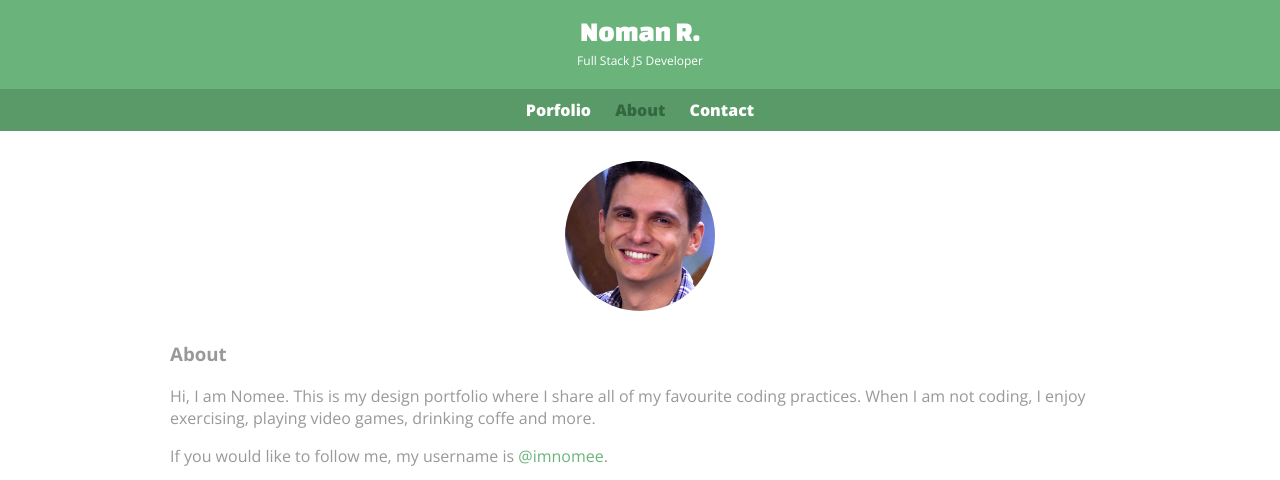
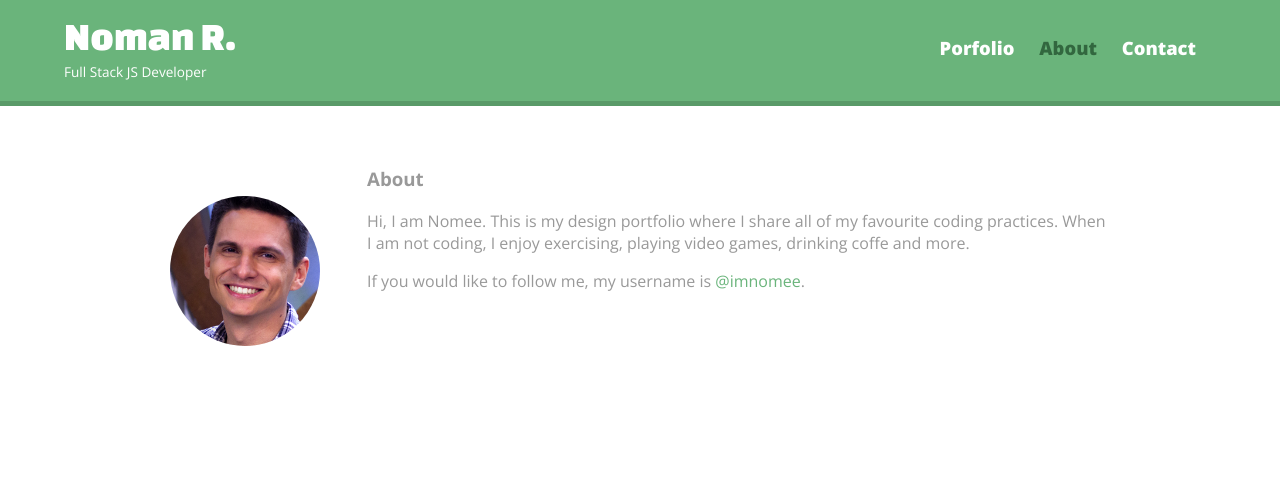
Before and after one commit to imnomee/Make-a-website, a plain HTML site: page about.html in a window 1280 px wide. Shown: the top 480 px of the page. Drawn offline with nearby package versions, Linux system fonts and the light colour scheme.

Commit message:
final and complete sample

```diff
--- a/about.html
+++ b/about.html
@@ -11,6 +11,7 @@
         />
         <link rel="stylesheet" href="css/main.css" />
         <link rel="stylesheet" href="css/responsive.css" />
+        <meta name="viewport" content="width=device-width, initial-scale=1.0" />
         <title>Noman Rafiq | Full Stack JS Developer</title>
     </head>
     <body>
--- a/css/responsive.css
+++ b/css/responsive.css
@@ -24,7 +24,46 @@
     #gallery li:nth-child(4n) {
         clear: left;
     }
+
+    /**********************************
+    PAGE: ABOUT
+    ***********************************/
+    .profile-photo {
+        float: left;
+        margin: 0 5% 80px 0;
+        padding: 30px 0;
+        display: block;
+    }
 }
 
 @media screen and (min-width: 660px) {
+    /**********************************
+    HEADER
+    ***********************************/
+    nav {
+        background: none;
+        float: right;
+        font-size: 1.15em;
+        margin: 20px 5% 0 0;
+        text-align: right;
+        width: 45%;
+    }
+
+    #logo {
+        float: left;
+        margin: 0 0 0 5%;
+        text-align: left;
+        width: 45%;
+    }
+    h1 {
+        font-size: 2.5em;
+    }
+    h2 {
+        font-size: 0.85em;
+        margin-bottom: 20px;
+    }
+    header {
+        border-bottom: #599a68 5px solid;
+        margin-bottom: 60px;
+    }
 }
```
Also changed, not shown: contact.html (+1 -0 lines), index.html (+8 -6 lines), references.txt.
